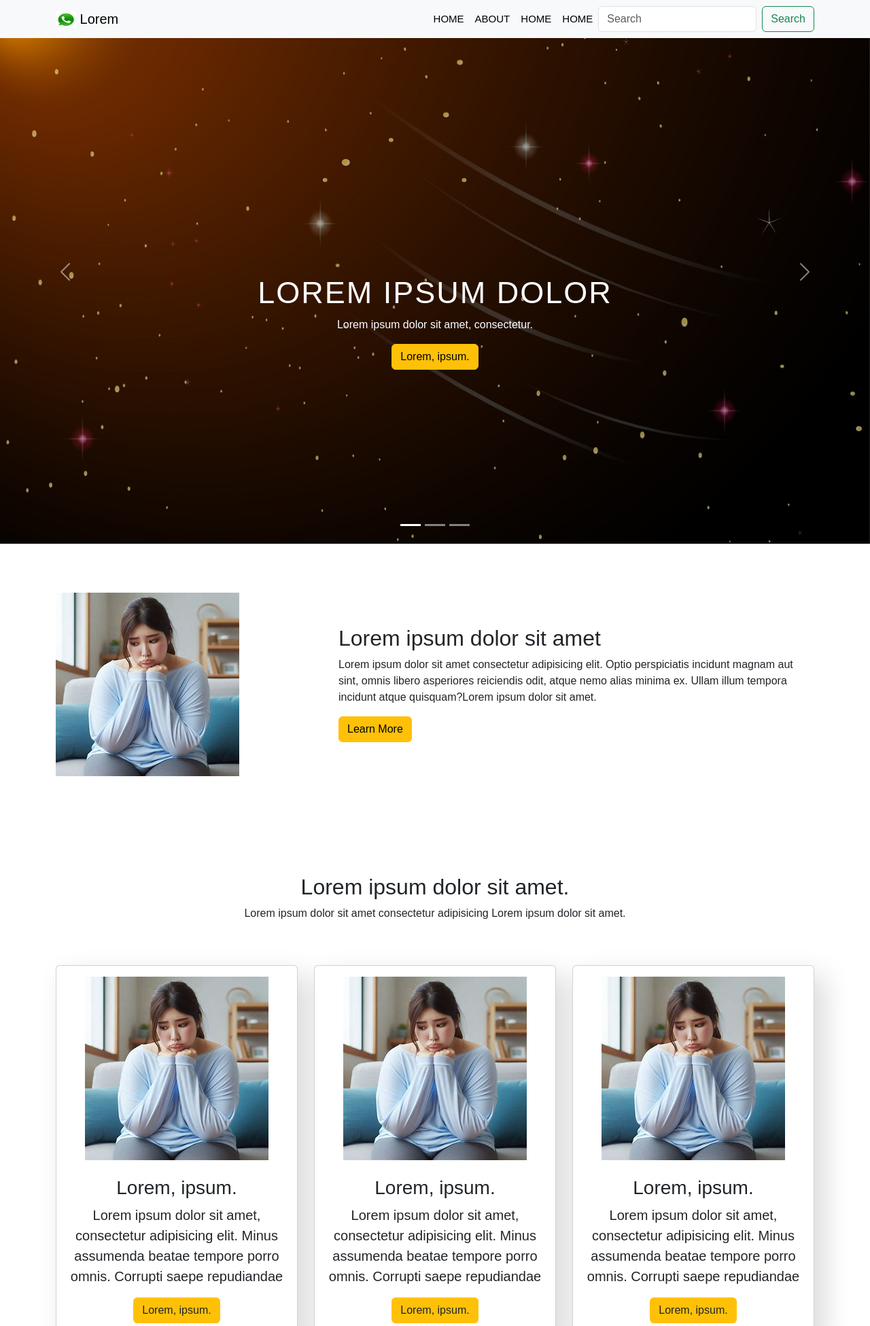
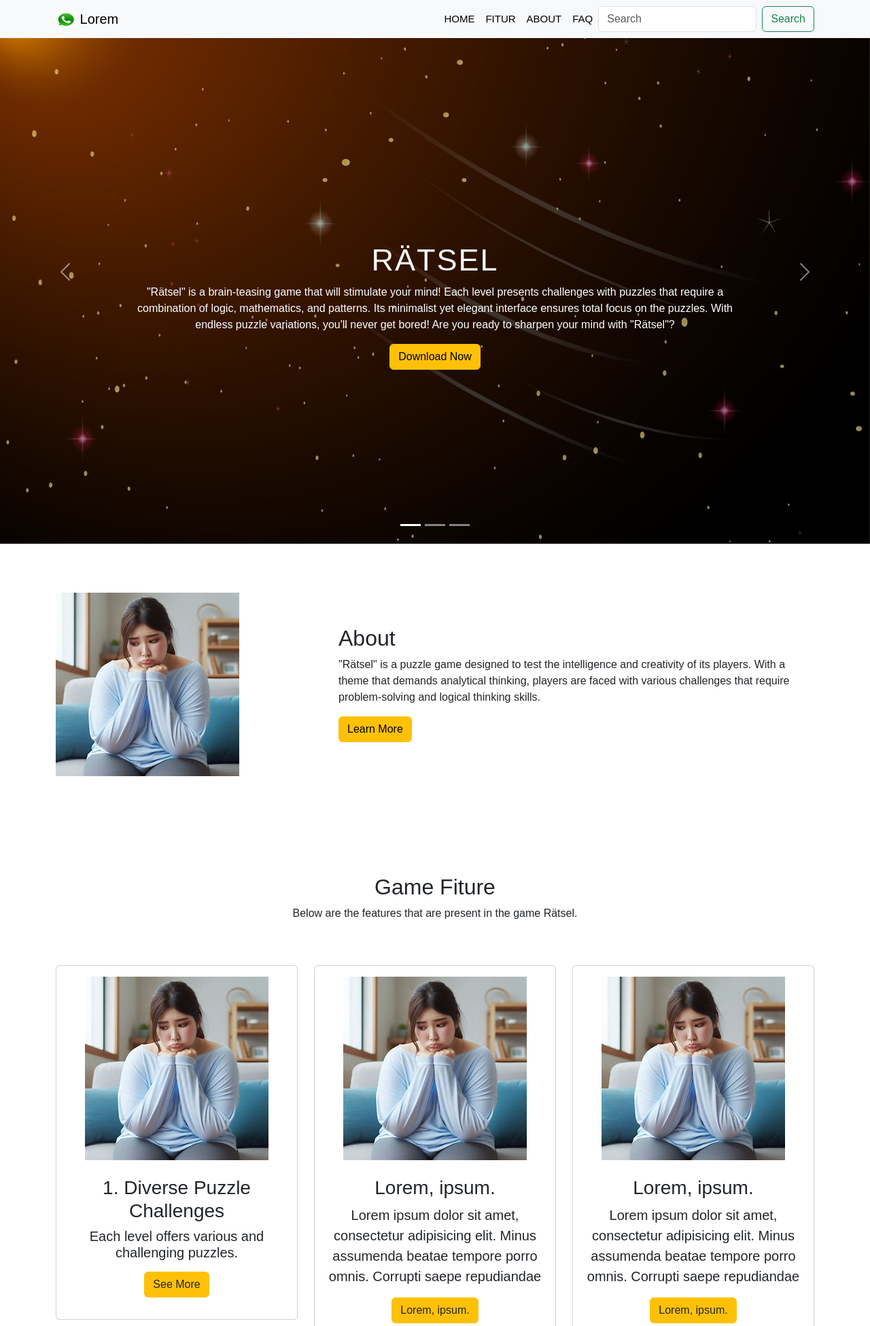
Before and after one commit to MiniGameEducation/landing_page, a PHP site: page / in a window 1280 px wide. Shown: the top 1951 px of the page at 68% size. Run offline with PHP 8.4, Linux system fonts and the light colour scheme.

Commit message:
sementara

```diff
--- a/index.html
+++ b/index.html
@@ -4,7 +4,7 @@
 <head>
     <meta charset="UTF-8">
     <meta name="viewport" content="width=device-width, initial-scale=1.0">
-    <title>Ratsel</title>
+    <title>Rätsel</title>
     <link rel="stylesheet" href="https://cdn.jsdelivr.net/npm/bootstrap-icons@1.11.3/font/bootstrap-icons.min.css">
     <link href="https://cdn.jsdelivr.net/npm/bootstrap@5.3.3/dist/css/bootstrap.min.css" rel="stylesheet"
         integrity="sha384-QWTKZyjpPEjISv5WaRU9OFeRpok6YctnYmDr5pNlyT2bRjXh0JMhjY6hW+ALEwIH" crossorigin="anonymous">
@@ -29,13 +29,13 @@
                         <a class="nav-link active" aria-current="page" href="#">Home</a>
                     </li>
                     <li class="nav-item">
+                        <a class="nav-link active" aria-current="page" href="#">Fitur</a>
+                    </li>
+                    <li class="nav-item">
                         <a class="nav-link active" aria-current="page" href="#">About</a>
                     </li>
                     <li class="nav-item">
-                        <a class="nav-link active" aria-current="page" href="#">Home</a>
-                    </li>
-                    <li class="nav-item">
-                        <a class="nav-link active" aria-current="page" href="#">Home</a>
+                        <a class="nav-link active" aria-current="page" href="#">FAQ</a>
                     </li>
 
                 </ul>
@@ -60,9 +60,13 @@
             <div class="carousel-item active">
                 <img src="dark.jpg" class="d-block w-100" alt="...">
                 <div class="carousel-caption">
-                    <h5>Lorem ipsum dolor</h5>
-                    <p>Lorem ipsum dolor sit amet, consectetur.</p>
-                    <p><a href="#" class="btn btn-warning nt3">Lorem, ipsum.</a></p>
+                    <h5>Rätsel</h5>
+                    <p>
+                        "Rätsel" is a brain-teasing game that will stimulate your mind! Each level presents challenges
+                        with puzzles that require a combination of logic, mathematics, and patterns. Its minimalist yet
+                        elegant interface ensures total focus on the puzzles. With endless puzzle variations, you'll
+                        never get bored! Are you ready to sharpen your mind with "Rätsel"?</p>
+                    <p><a href="#" class="btn btn-warning nt3">Download Now</a></p>
                 </div>
             </div>
             <div class="carousel-item">
@@ -76,7 +80,7 @@
             <div class="carousel-item">
                 <img src="dark.jpg" class="d-block w-100" alt="...">
                 <div class="carousel-caption">
-                    <h5>Lorem ipsum dolor</h5>
+                    <h5>R</h5>
                     <p>Lorem ipsum dolor sit amet, consectetur</p>
                     <p><a href="#" class="btn btn-warning nt3">Lorem, ipsum.</a></p>
                 </div>
@@ -103,12 +107,14 @@
                         <img src="wanita.jpg" class="img-fluid" alt="...">
                     </div>
                 </div>
-                <div class="col-lg-8 col-md-12 col-12 ps-lg-5 mt-md-5">
+                <div class="col-lg-8 col-md-12 col-12 ps-lg-5 mt-md-5" style="padding-left: 1.5rem;">
                     <div class="about-text">
-                        <h2>Lorem ipsum dolor sit amet</h2>
-                        <p>Lorem ipsum dolor sit amet consectetur adipisicing elit. Optio perspiciatis incidunt
-                            magnam aut sint, omnis libero asperiores reiciendis odit, atque nemo alias minima ex.
-                            Ullam illum tempora incidunt atque quisquam?Lorem ipsum dolor sit amet.
+                        <h2>About </h2>
+                        <p>
+
+                            "Rätsel" is a puzzle game designed to test the intelligence and creativity of its players.
+                            With a theme that demands analytical thinking, players are faced with various challenges
+                            that require problem-solving and logical thinking skills.
                         </p>
                         <a href="#" class="btn btn-warning">Learn More</a>
                     </div>
@@ -116,13 +122,14 @@
             </div>
         </div>
     </section>
-    <section id="game" class="game section-padding">
+    <section id="fiture" class="fiture section-padding">
         <div class="container">
             <div class="row">
                 <div class="col-md-12">
                     <div class="section-header text-center pb-5">
-                        <h2>Lorem ipsum dolor sit amet.</h2>
-                        <p>Lorem ipsum dolor sit amet consectetur adipisicing Lorem ipsum dolor sit amet.</elit>
+                        <h2>Game Fiture</h2>
+                        <p>
+                            Below are the features that are present in the game Rätsel.</elit>
                         </p>
                     </div>
                 </div>
@@ -134,10 +141,10 @@
                             <div class="img-area mb-4">
                                 <img src="wanita.jpg" alt="" class="img-fuild">
                             </div>
-                            <h3 class="card-title">Lorem, ipsum.</h3>
-                            <p class="lead">Lorem ipsum dolor sit amet, consectetur adipisicing elit. Minus
-                                assumenda beatae tempore porro omnis. Corrupti saepe repudiandae </p>
-                            <button class="btn bg-warning text-dark">Lorem, ipsum.</button>
+                            <h3 class="card-title">1. Diverse Puzzle Challenges<h3>
+                                    <p class="lead"> Each level offers various and challenging
+                                        puzzles. </p>
+                                    <button class="btn bg-warning text-dark">See More</button>
                         </div>
                     </div>
                 </div>
--- a/style.css
+++ b/style.css
@@ -1,33 +1,39 @@
-
 * {
     font-family: sans-serif;
 }
+
 body {
     background: f1fbff;
 }
+
 .section-padding {
     padding: 72px 0;
 }
+
 .carousel-item {
     height: 100vh;
     min-height: 300px;
 }
+
 .carousel-caption {
     bottom: 220px;
     z-index: 1000;
 }
+
 .carousel-caption h5 {
     font-size: 45px;
     text-transform: uppercase;
     letter-spacing: 2px;
     margin-top: 25px;
 }
+
 .coursel-caption p {
     width: 60%;
     margin: auto;
     font-size: 18px;
     line-height: 1.9;
 }
+
 .coursel-inner::before {
     content: '';
     position: absolute;
@@ -42,7 +48,8 @@ body {
 .section-header {
     text-align: left;
 }
-.navbar-nav a{
+
+.navbar-nav a {
     font-size: 15px;
     text-transform: uppercase;
     font-weight: 500;
@@ -52,33 +59,41 @@ body {
     height: 100vh;
 }
 
-.team .card-body i{
-font-size: 20px;
-}
-.game .card {
-    box-shadow: 15px 15px  40px rgba(0,0,0,0.15);
-}
-.team .card {
-    box-shadow: 15px 15px  40px rgba(0,0,0,0.15);
+.team .card-body i {
+    font-size: 20px;
 }
 
+.game .card {
+    box-shadow: 15px 15px 40px rgba(0, 0, 0, 0.15);
+}
 
+.team .card {
+    box-shadow: 15px 15px 40px rgba(0, 0, 0, 0.15);
+}
+
+.fiture .container .row .about-text p {
+    width: 520px;
+}
 
 
 @media only screen and (max-width: 767px) {
     .navbar-nav {
         text-align: center;
     }
+
     .coursel-caption {
         bottom: 125px;
     }
-    .carousel-caption h5{
+
+    .carousel-caption h5 {
         font-size: 17px;
     }
-    .coursel-caption a{
-        padding: 10px 15px ;
+
+    .coursel-caption a {
+        padding: 10px 15px;
     }
-    .coursel-caption p{
+
+    .coursel-caption p {
         width: 100%;
         line-height: 1.6;
         font-size: 12px;
```
